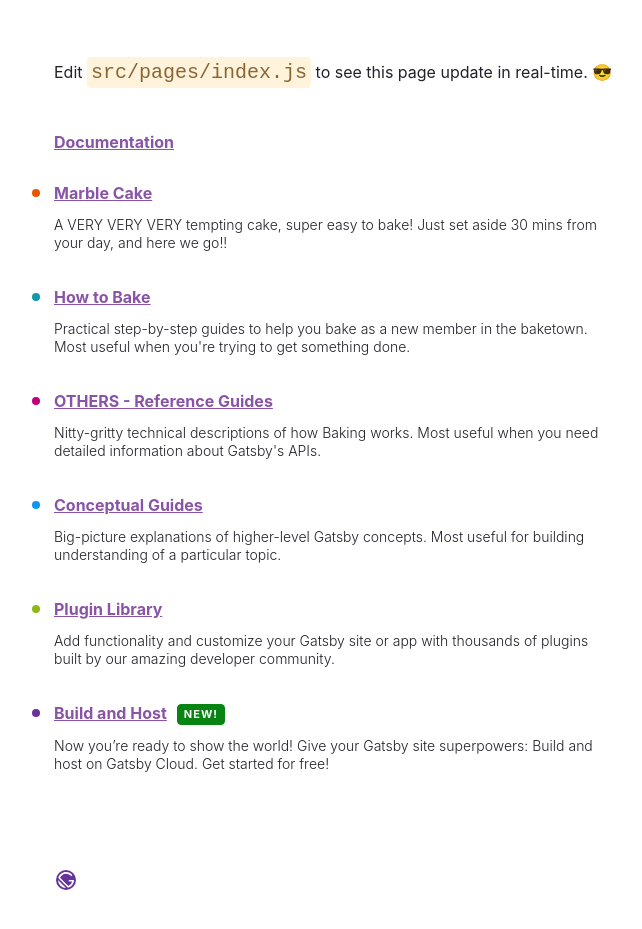
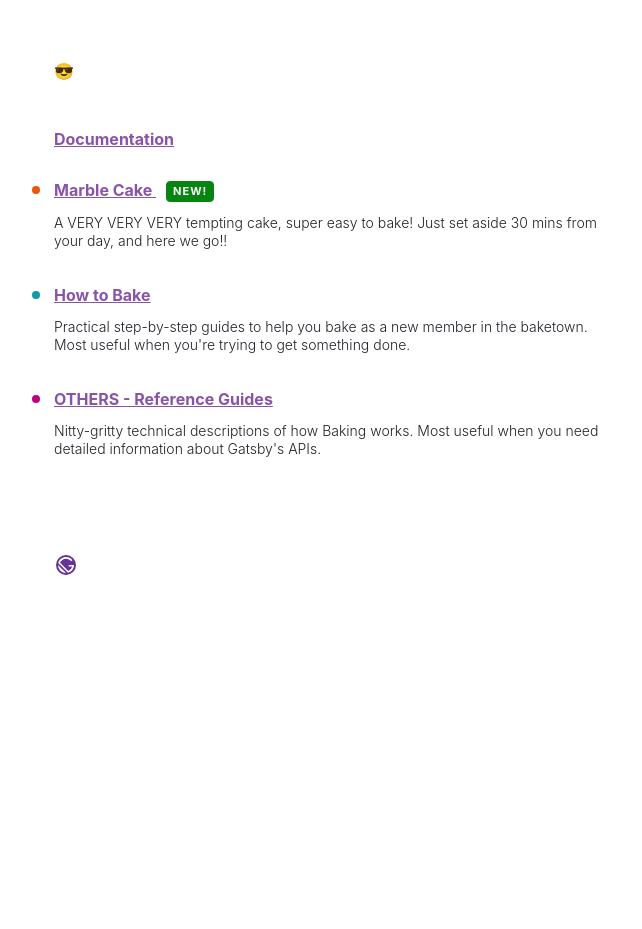
Before and after one commit to Reshmi-Sriram/gatsby-cli-only-project, a Gatsby site: page / in a window 1280 px wide. Shown: the part 263-1192 px from the top of the page, without its empty margins (50-692 px from the left). After the commit the page ends 948 px from the top, so only its background shows below. Built offline with nearby package versions, Linux system fonts and the light colour scheme; Gatsby itself is replaced by a stand-in of ours.

Commit message:
Index change

```diff
--- a/src/pages/index.js
+++ b/src/pages/index.js
@@ -83,6 +83,7 @@ const links = [
   {
     text: "Marble Cake ",
     url: "https://toriavey.com/how-to/how-to-marble-a-cake/",
+    badge: true,
     description:
       "A VERY VERY VERY tempting cake, super easy to bake! Just set aside 30 mins from your day, and here we go!!",
     color: "#E95800",
@@ -101,28 +102,6 @@ const links = [
       "Nitty-gritty technical descriptions of how Baking works. Most useful when you need detailed information about Gatsby's APIs.",
     color: "#BC027F",
   },
-  {
-    text: "Conceptual Guides",
-    url: "https://www.gatsbyjs.com/docs/conceptual/",
-    description:
-      "Big-picture explanations of higher-level Gatsby concepts. Most useful for building understanding of a particular topic.",
-    color: "#0D96F2",
-  },
-  {
-    text: "Plugin Library",
-    url: "https://www.gatsbyjs.com/plugins",
-    description:
-      "Add functionality and customize your Gatsby site or app with thousands of plugins built by our amazing developer community.",
-    color: "#8EB814",
-  },
-  {
-    text: "Build and Host",
-    url: "https://www.gatsbyjs.com/cloud",
-    badge: true,
-    description:
-      "Now you’re ready to show the world! Give your Gatsby site superpowers: Build and host on Gatsby Cloud. Get started for free!",
-    color: "#663399",
-  },
 ]
 
 // markup
@@ -139,8 +118,6 @@ const IndexPage = () => {
         </span>
       </h1>
       <p style={paragraphStyles}>
-        Edit <code style={codeStyles}>src/pages/index.js</code> to see this page
-        update in real-time.{" "}
         <span role="img" aria-label="Sunglasses smiley emoji">
           😎
         </span>
```
